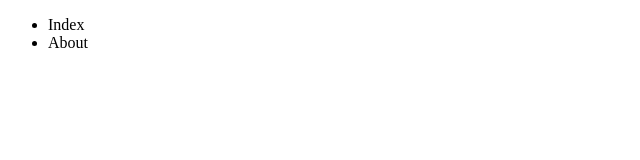
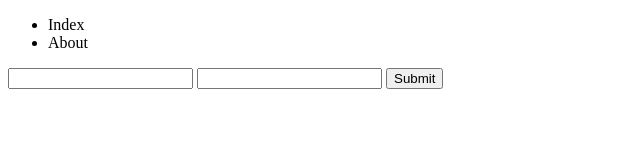
Before and after one commit to gideonaa/blog, a plain HTML site: page index.html in a window 1280 px wide. Shown: the whole page, without its empty margins (0-640 px from the left). Drawn offline with Linux system fonts and the light colour scheme.

Commit message:
test netlify form

```diff
--- a/index.html
+++ b/index.html
@@ -16,6 +16,13 @@
       </ul>
     </nav>
   </header>
+  <main>
+    <form netlify>
+      <input type="text" name="firstname"></input>
+      <input type="text" name="lastname"></input>
+      <input type="submit"></input>
+    </form>
+  </main>
 </body>
 
 </html>
```
